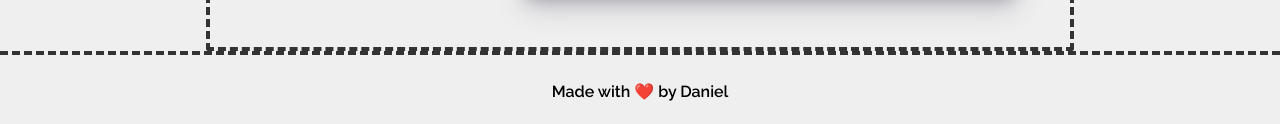
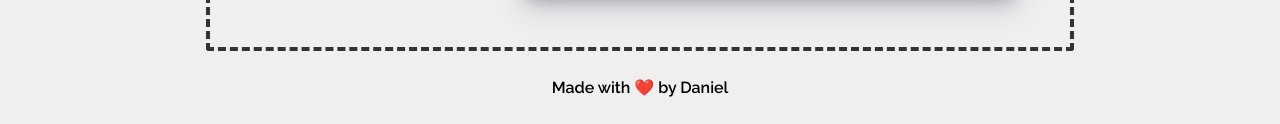
Before and after one commit to danrungg/etch-a-sketch, a plain HTML site: page index.html in a window 1280 px wide. Shown: the part 732-856 px from the top of the page. Drawn offline with Linux system fonts and the light colour scheme.

Commit message:
remove footer border and add title

```diff
--- a/index.html
+++ b/index.html
@@ -5,7 +5,7 @@
         <meta http-equiv="X-UA-Compatible" content="IE=edge" />
         <meta name="viewport" content="width=device-width, initial-scale=1.0" />
         <link rel="stylesheet" href="style.css" />
-        <title>Document</title>
+        <title>Mouse-o-Sketch</title>
     </head>
     <body>
         <div class="header">
--- a/style.css
+++ b/style.css
@@ -97,7 +97,6 @@ body {
 
 .footer {
     height: 72px;
-    border-top: 4px #333333 dashed;
     display: flex;
     justify-content: center;
     align-items: center;
```
